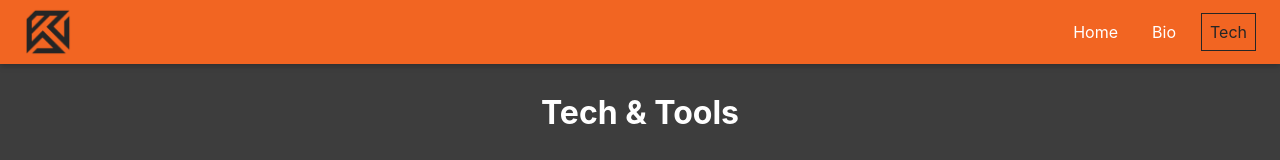
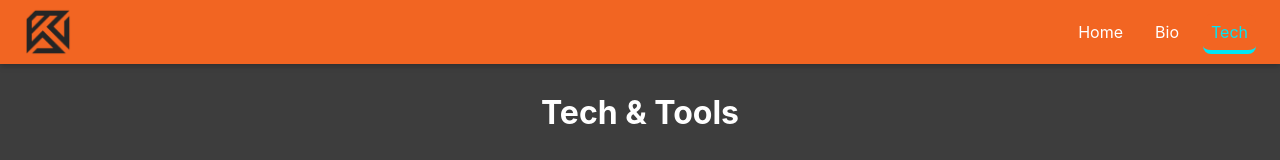
Before and after one commit to erkjbro/erkjbro-tech, a React (Create React App) app: page /tech in a window 1280 px wide. Shown: the top 160 px of the page. Built offline with nearby package versions, Linux system fonts and the light colour scheme.

Commit message:
restyling links

```diff
--- a/src/components/Navigation/NavLinks/NavLinks.scss
+++ b/src/components/Navigation/NavLinks/NavLinks.scss
@@ -17,7 +17,8 @@
   }
 
   a {
-    border: 1px solid transparent;
+    border-bottom: 4px solid transparent;
+    border-radius: 8px;
     color: map-get($colors, dark);
     text-decoration: none;
     padding: 0.5rem;
@@ -27,8 +28,8 @@
   a:active,
   a.active {
     background: map-get($colors, primary);
-    border-color: map-get($colors, dark);
-    color: map-get($colors, dark);
+    border-color: map-get($colors, secondary);
+    color: map-get($colors, secondary);
   }
 
   @include media-min-width(40rem) {
```
